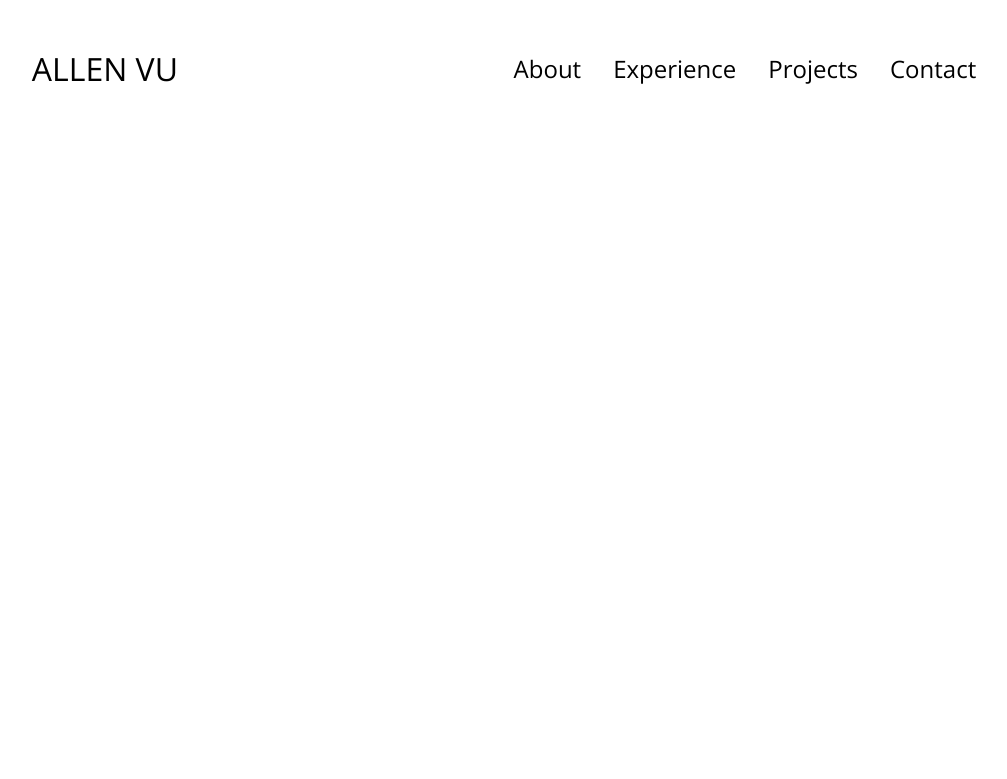
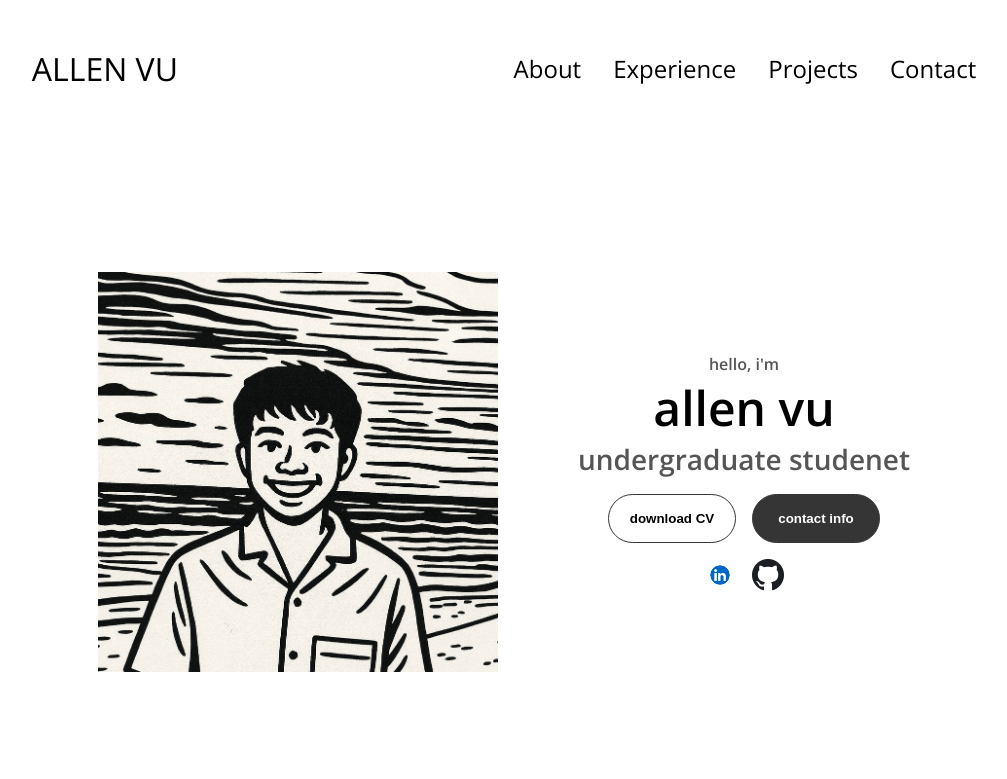
Before and after one commit to allenvuu/Portfolio-, a plain HTML site: page index.html in a window 1280 px wide. Shown: the whole page, without its empty margins (136-1143 px from the left). Drawn offline with nearby package versions, Linux system fonts and the light colour scheme.

Commit message:
Completed Front Page

```diff
--- a/index.html
+++ b/index.html
@@ -35,6 +35,24 @@
             </div>
         </div>
     </nav>
+    <section id="profile">
+        <div class="section_pic-container">
+            <img src="./assets/profile-pic.png" alt="ALLEN VU profile picture">
+        </div>
+        <div class="section__text">
+            <p class="section__text__p1">hello, i'm</p>
+            <h1 class="title">allen vu</h1>
+            <p class="section__text__p2">undergraduate studenet</p>
+            <div class="btn-container">
+                <button class="btn btn-color-2" onclick="window.open('./assets/resume-example.pdf')">download CV</button>
+                <button class="btn btn-color-1" onclick="location.href='./#contact'">contact info</button>
+            </div>
+            <div id="socials-container">
+                <img src="./assets/linkedin.png" alt="my linkedin profile" class="icon" onclick="location.href='https://www.linkedin.com/in/allen-vu-34bb0a266/'">
+                <img src="./assets/github.png" alt="my github profile" class="icon" onclick="location.href='https://github.com/allenvuu'">
+            </div>
+        </div>
+    </section>
     <script src="script.js"></script>
 </body>
 </html>
--- a/style.css
+++ b/style.css
@@ -146,3 +146,115 @@ a:hover {
 .hamburger-icon span:first-child {
     transform: none;
 }
+
+/* sections */
+
+section {
+    padding-top: 4vh;
+    height: 96vh;
+    margin: 0 10rem;
+    box-sizing: border-box;
+    min-height: fit-content;
+}
+
+.section-container {
+    display: flex;
+}
+
+/*prof*/
+
+#profile {
+    display: flex;
+    justify-content: center;
+    gap: 5rem;
+    height: 80vh;
+}
+
+.section_pic-container {
+    display: flex;
+    height: 400px;
+    width: 400px;
+    margin: auto 0;
+}
+
+.section__text {
+    align-self: center;
+    text-align: center;
+}
+
+.section__text p {
+    font-weight: 600;
+}
+
+.section__text__p1 {
+    text-align: center;
+}
+
+.section__text__p2 {
+    font-size: 1.75rem;
+    margin-bottom: 1rem;
+}
+
+.title {
+    font-size: 3rem;
+    text-align: center;
+}
+
+#socials-container {
+    display: flex;
+    justify-content: center;
+    margin-top: 1rem;
+    gap: 1rem;
+}
+
+/*icon*/
+
+.icon {
+    cursor: pointer;
+    height: 2rem;
+}
+
+/* button */
+
+.btn-container {
+    display: flex;
+    justify-content: center;
+    gap: 1rem;
+}
+
+.btn {
+    font-weight: 600;
+    transition: all 300ms ease;
+    padding: 1rem;
+    width: 8rem;
+    border-radius: 2rem;
+}
+
+.btn-color-1, .btn-color-2 {
+    border: rgb(53,53,53) 0.1rem solid;
+}
+
+.btn-color-1:hover, .btn-color-2:hover {
+    cursor: pointer;
+}
+
+.btn-color-1, .btn-color-2:hover {
+    background: rgb(53,53,53);
+    color: white;
+}
+
+.btn-color-1:hover {
+    background: rgb(0,0,0);
+}
+
+.btn-color-2 {
+    background: none;
+}
+
+.btn-color-2:hover {
+    border: rbg(255,255,255) 0.1rem solid;
+}
+
+.btn-container {
+    gap: 1rem;
+}
```
Also changed, not shown: assets/github.png (added), assets/linkedin.png (added), assets/profile-pic.png (added), 3 other files.
